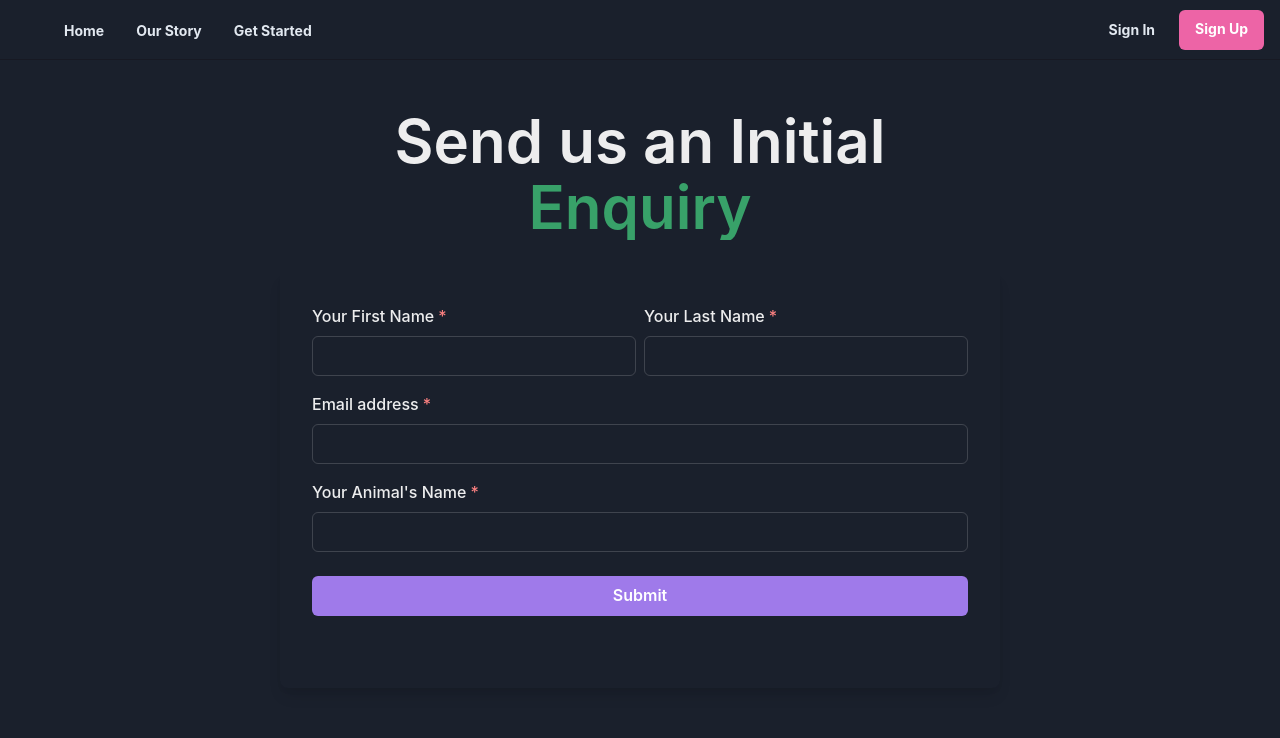
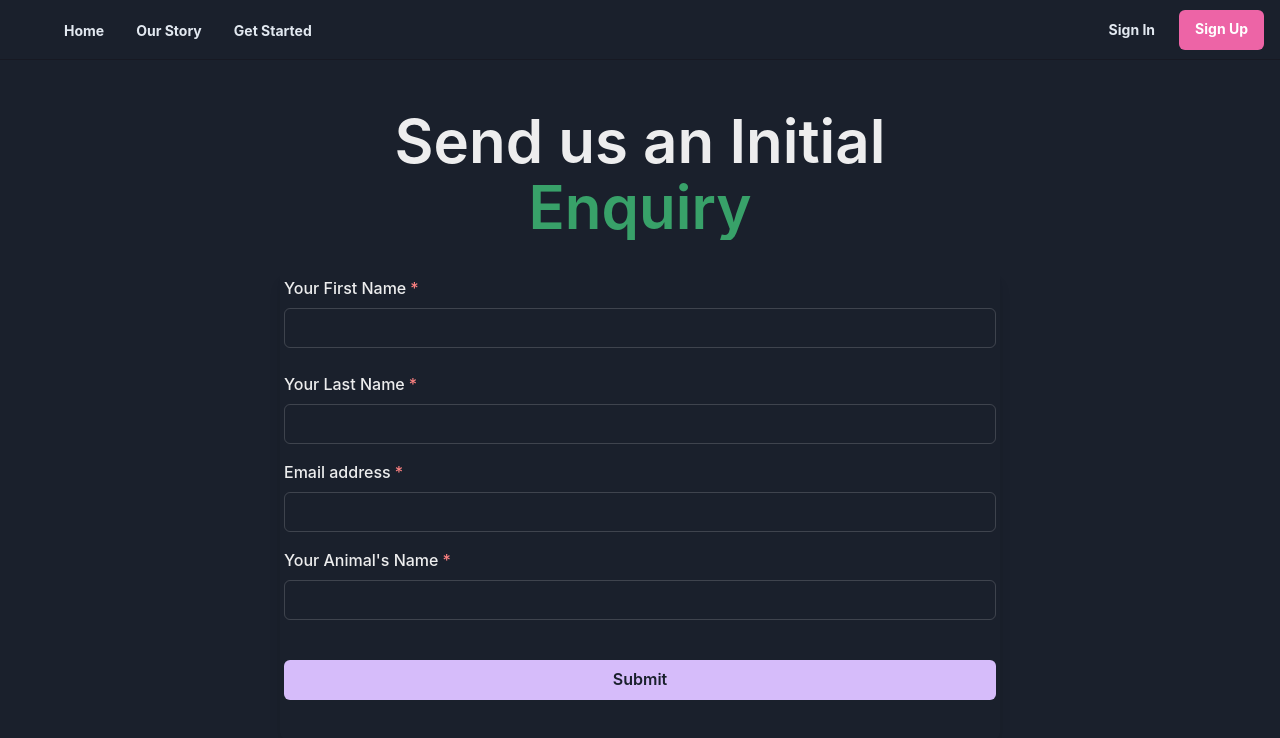
Before and after one commit to laurendoesntlikeusernames/puppies, a Next.js app: page /get-started in a window 1280 px wide. Shown: the top 738 px of the page. Built offline with nearby package versions, Linux system fonts and the light colour scheme.

Commit message:
update form controls

```diff
--- a/components/ClientForm.jsx
+++ b/components/ClientForm.jsx
@@ -5,11 +5,11 @@ import {
   FormLabel,
   Input,
   Button,
-  useColorModeValue,
   Heading,
   Text,
   Box,
-  HStack,
+  Flex,
+  Grid,
 } from '@chakra-ui/react';
 import { useFormik } from "formik";
 
@@ -47,6 +47,7 @@ const ClientForm = () => {
   })
   return (
     <form onSubmit={formik.handleSubmit}>
+
     <Stack spacing={8} mx={'auto'} maxW={'3xl'} py={12} px={6}>
         <Stack align={'center'}>
         <Heading noOfLines={2}
@@ -60,29 +61,34 @@ const ClientForm = () => {
             </Text>
         </Heading>
         </Stack>
-        <Box
-          rounded={'lg'}
-          boxShadow={'lg'}
-          p={8}>
+
+<Box rounded={'lg'} boxShadow={'lg'}  p={1}>
 <Stack spacing={4}>
-            <HStack>
+
+<Grid gap={6}>
+    <Box>
     <FormControl isRequired >
     <FormLabel>Your First Name</FormLabel>
       <Input
       id="firstName"
       type="text"
       name="firstName"
-                  value={formik.values.firstName} onChange={formik.handleChange} />
+      value={formik.values.firstName} onChange={formik.handleChange}
+      w="100%"/>
     </FormControl>
+    </Box>
+    <Box>
     <FormControl isRequired>
       <FormLabel>Your Last Name</FormLabel>
       <Input
       id="lastName"
       type="text"
       name="lastName"
-                  value={formik.values.lastName} onChange={formik.handleChange} />
+      value={formik.values.lastName} onChange={formik.handleChange}
+      w="100%"/>
     </FormControl>
-            </HStack>
+    </Box>
+</Grid>
 
             <FormControl isRequired >
               <FormLabel>Email address</FormLabel>
@@ -101,19 +107,16 @@ const ClientForm = () => {
                   id="petName"
                   name="petName"
                   type="text"
-                  value={formik.values.lastName} onChange={formik.handleChange}
+                  value={formik.values.petName} onChange={formik.handleChange}
                   />
                 </FormControl>
              </Box>
-            <Stack spacing={10} pt={2}>
+
+            <Stack spacing={9} pt={6}>
               <Button
                   loadingText="Submitting"
                   size="md"
-                  bg={'purple.400'}
-                  color={'white'}
-                  _hover={{
-                    bg: 'purple.500',
-                  }}
+                  colorScheme='purple'
                   id='submit'
                   type='submit'
                   value="Submit"
@@ -123,6 +126,7 @@ const ClientForm = () => {
               <Box>
                <Heading id="result-text"></Heading>
               </Box>
+
             </Stack>
           </Stack>
         </Box>
```
Lines whose indentation alone changed are shown as unchanged.
